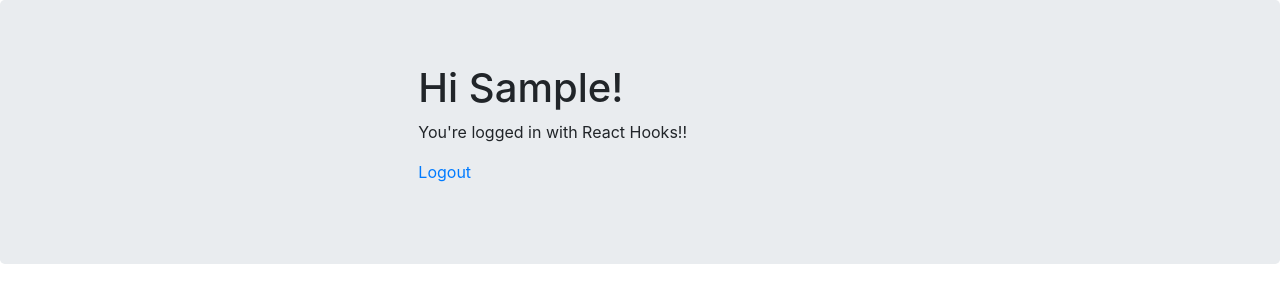
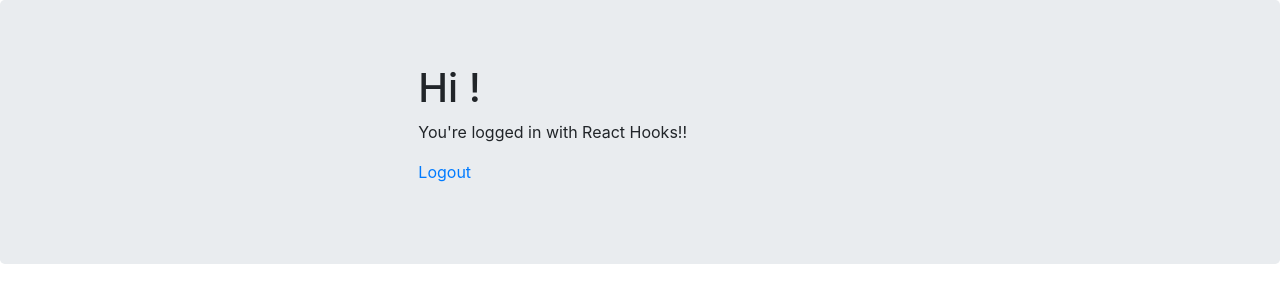
Before and after one commit to vipulDessai/tellefy-frontend-microservice-reactjs, a React (Create React App) app: page / in a window 1280 px wide. Shown: the top 302 px of the page. Built offline with nearby package versions, Linux system fonts and the light colour scheme; sample sign-in values are in the browser's storage.

Commit message:
firstName to username

```diff
--- a/src/HomePage/HomePage.jsx
+++ b/src/HomePage/HomePage.jsx
@@ -14,7 +14,7 @@ function HomePage() {
 
     return (
         <div className="col-lg-8 offset-lg-2">
-            <h1>Hi {user.firstName}!</h1>
+            <h1>Hi {user.userName}!</h1>
             <p>You're logged in with React Hooks!!</p>
             <p>
                 <Link to='/login' onClick={logout}>Logout</Link>
```
